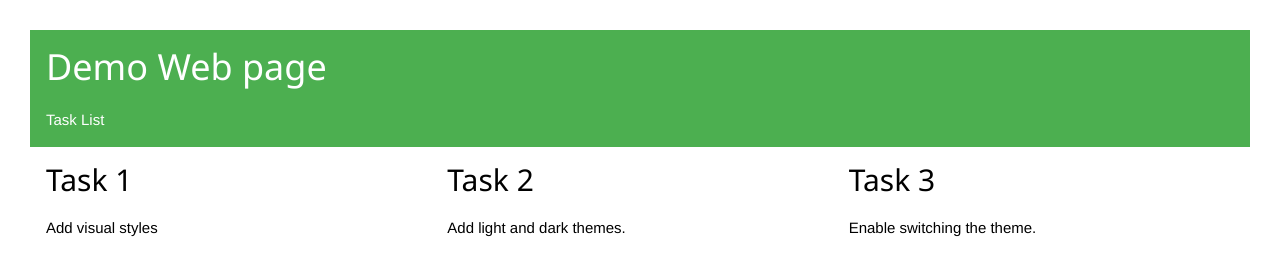
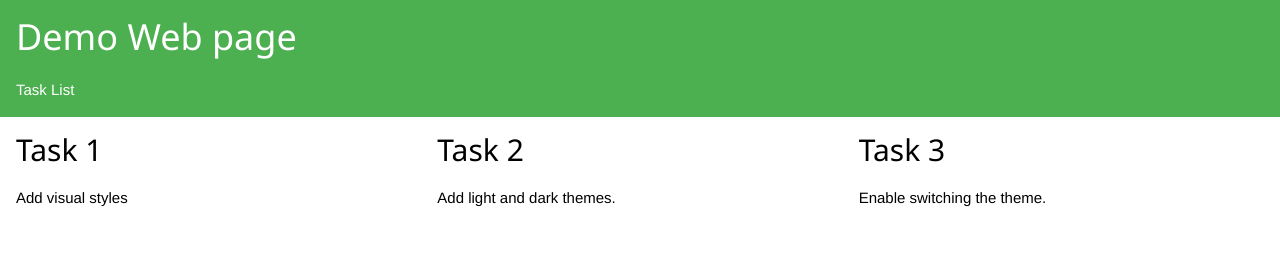
Before and after one commit to prithaCh/OSSAssignment4, a plain HTML site: page index.html in a window 1280 px wide. Drawn offline with nearby package versions, Linux system fonts and the light colour scheme.

Commit message:
Fixed header

```diff
--- a/main.css
+++ b/main.css
@@ -12,7 +12,7 @@
       background: var(--bg);
       background-color: var(--bgclr);
       color: var(--clr);
-      margin: 2em;
+
   }
 
 ul {
```
